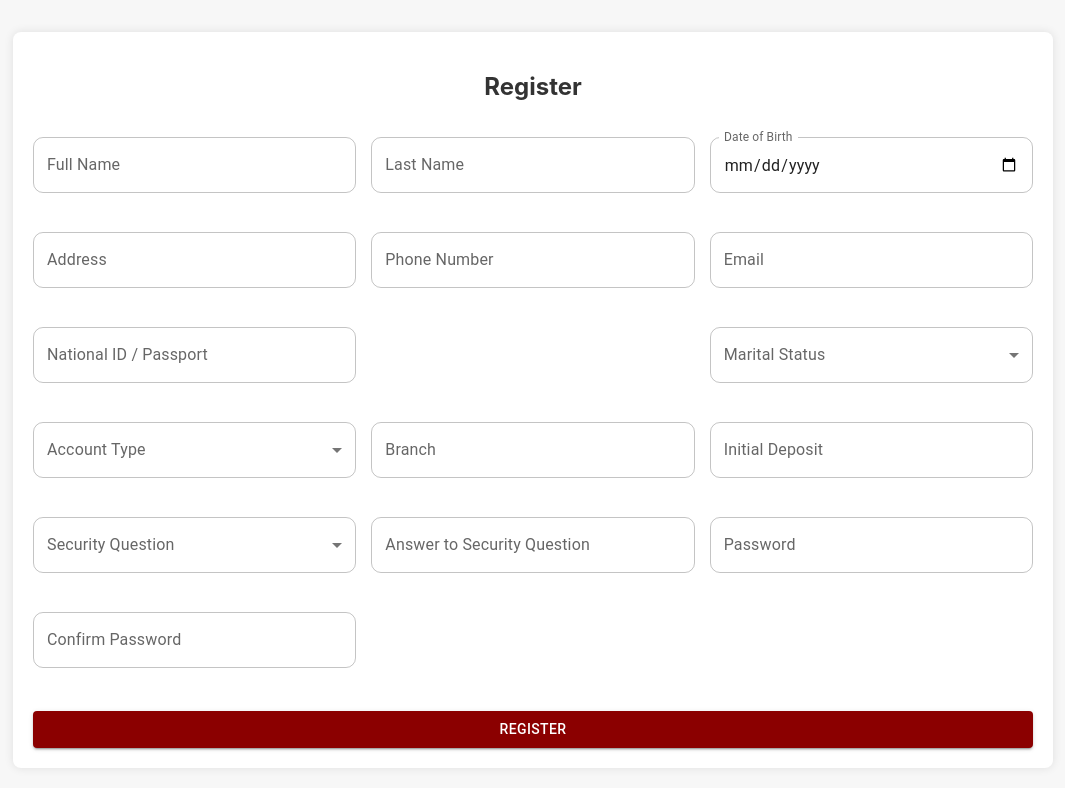
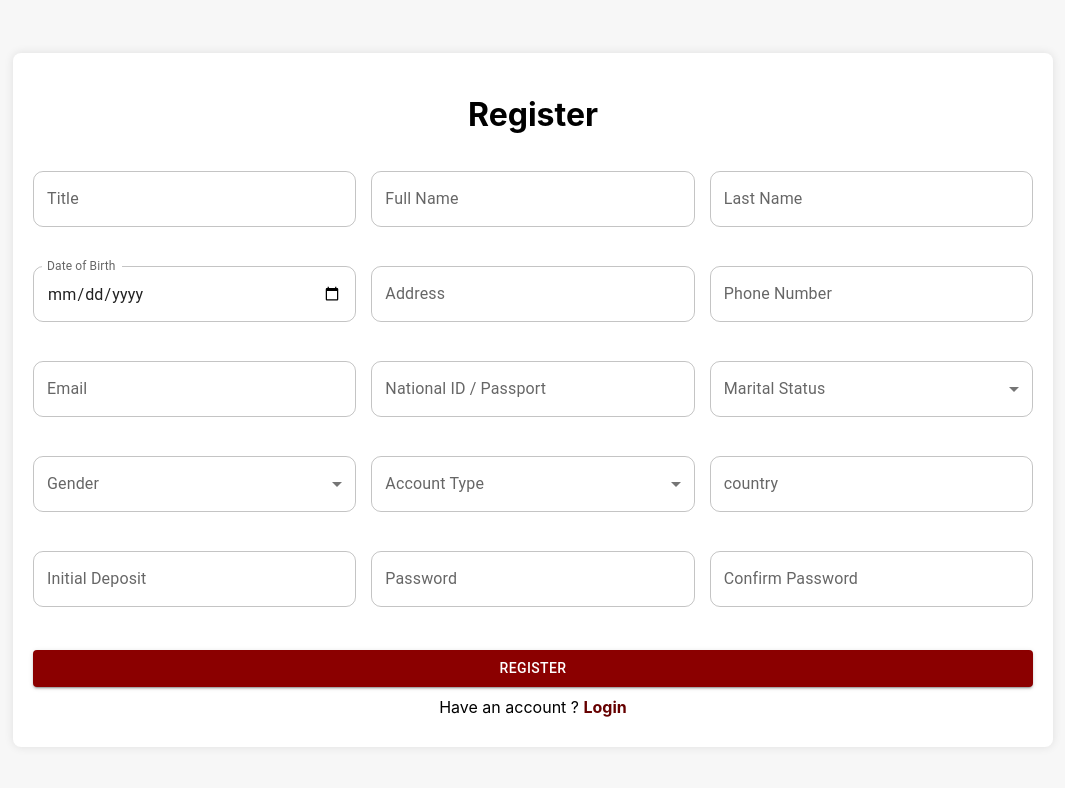
Before and after one commit to BankManagementSystemTechHive/banking-management, a React (Create React App) app: page /register in a window 1280 px wide. Shown: the top 788 px of the page, without its empty margins (107-1172 px from the left). Built offline with nearby package versions, Linux system fonts and the light colour scheme.

Commit message:
the register fields are all there and style

```diff
--- a/src/pages/Login.css
+++ b/src/pages/Login.css
@@ -66,7 +66,12 @@
   }
   span{
     color:#660000;
+    font-weight: bold;
+
   }
   .registerField{
 padding: 10px;
   }
+  a{
+    text-decoration: none;
+  }
--- a/src/pages/Login.jsx
+++ b/src/pages/Login.jsx
@@ -23,7 +23,7 @@ function Login() {
   return (
     <div className="login-container">
       <div className="login-form">
-        <h2>Login</h2>
+        <h1>Login</h1>
         <form noValidate autoComplete="off" onSubmit={handleSubmit}>
           <TextField
             label="Email"
--- a/src/pages/Register.css
+++ b/src/pages/Register.css
@@ -51,3 +51,15 @@
       background-color: #c62828;
     }
   }
+
+    span{
+      color:#660000;
+      font-weight: bold;
+
+    }
+    .backtologin{
+      padding: 10px;
+        }
+        a{
+          text-decoration: none;
+        }
--- a/src/pages/Register.jsx
+++ b/src/pages/Register.jsx
@@ -4,6 +4,7 @@ import { TextField, Button, MenuItem, Select, InputLabel, FormControl } from '@m
 import axios from 'axios';
 
 function Register() {
+  const[title, setTitle] =useState('');
   const [fullName, setFullName] = useState('');
   const [lastName, setLastName] = useState('')
   const [dob, setDob] = useState('');
@@ -12,8 +13,9 @@ function Register() {
   const [email, setEmail] = useState('');
   const [nationalId, setNationalId] = useState('');
   const [maritalStatus, setMaritalStatus] = useState('');
+  const [gender, setGender] = useState('');
   const [accountType, setAccountType] = useState('');
-  const [branch, setBranch] = useState('');
+  const [country, setCountry] = useState('');
   const [initialDeposit, setInitialDeposit] = useState('');
   const [securityQuestion, setSecurityQuestion] = useState('');
   const [securityAnswer, setSecurityAnswer] = useState('');
@@ -26,6 +28,7 @@ function Register() {
     const errors = {};
 
     // Required fields validation
+    if(!title) errors.title ="Title is required "
     if (!fullName) errors.fullName = 'Full name is required';
     if(!lastName) errors.lastName = 'Last name is required'
     if (!dob) errors.dob = 'Date of birth is required';
@@ -34,8 +37,9 @@ function Register() {
     if (!email) errors.email = 'Email is required';
     if (!nationalId) errors.nationalId = 'National ID is required';
     if(!maritalStatus) errors.maritalStatus = 'Marital Status is required'
+    if(!gender) errors.gender ="Gender is required"
     if (!accountType) errors.accountType = 'Account type is required';
-    if (!branch) errors.branch = 'Branch is required';
+    if (!country) errors.country = 'Country is required';
     if (!securityQuestion) errors.securityQuestion = 'Security question is required';
     if (!securityAnswer) errors.securityAnswer = 'Security answer is required';
     if (!password) errors.password = 'Password is required';
@@ -77,6 +81,7 @@ function Register() {
 
     try {
       const response = await axios.post('http://localhost:8080/api/auth/register', {
+        title,
         fullName,
         lastName,
         dob,
@@ -85,8 +90,9 @@ function Register() {
         email,
         nationalId,
         maritalStatus,
+        gender,
         accountType,
-        branch,
+        country,
         initialDeposit,
         securityQuestion,
         securityAnswer,
@@ -101,11 +107,23 @@ function Register() {
   return (
     <div className="register-container">
       <div className="register-form">
-        <h2>Register</h2>
+        <h1>Register</h1>
         <form noValidate autoComplete="off" onSubmit={handleSubmit}>
 
           {/* Personal Information */}
           <div className="form-row">
+
+          <TextField
+              label="Title"
+              variant="outlined"
+              fullWidth
+              margin="normal"
+              value={title}
+              onChange={(e) => setTitle(e.target.value)}
+              error={!!errors.title}
+              helperText={errors.title}
+            />
+
             <TextField
               label="Full Name"
               variant="outlined"
@@ -127,7 +145,12 @@ function Register() {
               helperText={errors.lastName}
             />
 
-            <TextField
+
+              </div>
+
+             <div className="form-row">
+
+             <TextField
               label="Date of Birth"
               type="date"
               variant="outlined"
@@ -141,9 +164,7 @@ function Register() {
               error={!!errors.dob}
               helperText={errors.dob}
             />
-              </div>
 
-             <div className="form-row">
             <TextField
               label="Address"
               variant="outlined"
@@ -155,8 +176,6 @@ function Register() {
               helperText={errors.address}
             />
 
-
-
             <TextField
               label="Phone Number"
               variant="outlined"
@@ -167,6 +186,10 @@ function Register() {
               error={!!errors.phone}
               helperText={errors.phone}
             />
+
+            </div>
+
+            <div className="form-row">
             <TextField
               label="Email"
               variant="outlined"
@@ -177,8 +200,7 @@ function Register() {
               error={!!errors.email}
               helperText={errors.email}
             />
-            </div>
-            <div className="form-row">
+
             <TextField
               label="National ID / Passport"
               variant="outlined"
@@ -208,6 +230,18 @@ function Register() {
 
           {/* Account Information */}
           <div className="form-row">
+          <FormControl fullWidth margin="normal" error={!!errors.gender}>
+              <InputLabel>Gender</InputLabel>
+              <Select
+                label="Gender"
+                value={gender}
+                onChange={(e) => setGender(e.target.value)}
+              >
+                <MenuItem value="male">Male</MenuItem>
+                <MenuItem value="female">Female</MenuItem>
+              </Select>
+            </FormControl>
+
             <FormControl fullWidth margin="normal" error={!!errors.accountType}>
               <InputLabel>Account Type</InputLabel>
               <Select
@@ -220,16 +254,21 @@ function Register() {
               </Select>
             </FormControl>
             <TextField
-              label="Branch"
+              label="country"
               variant="outlined"
               fullWidth
               margin="normal"
-              value={branch}
-              onChange={(e) => setBranch(e.target.value)}
-              error={!!errors.branch}
-              helperText={errors.branch}
+              value={country}
+              onChange={(e) => setCountry(e.target.value)}
+              error={!!errors.country}
+              helperText={errors.country}
             />
-            <TextField
+
+          </div>
+
+          {/* Security Information */}
+          <div className="form-row">
+          <TextField
               label="Initial Deposit"
               variant="outlined"
               fullWidth
@@ -238,31 +277,7 @@ function Register() {
               onChange={(e) => setInitialDeposit(e.target.value)}
               type="number"
             />
-          </div>
 
-          {/* Security Information */}
-          <div className="form-row">
-            <FormControl fullWidth margin="normal" error={!!errors.securityQuestion}>
-              <InputLabel>Security Question</InputLabel>
-              <Select
-                label="Security Question"
-                value={securityQuestion}
-                onChange={(e) => setSecurityQuestion(e.target.value)}
-              >
-                <MenuItem value="mothers_maiden_name">What is your mother's maiden name?</MenuItem>
-                <MenuItem value="first_pet">What was the name of your first pet?</MenuItem>
-              </Select>
-            </FormControl>
-            <TextField
-              label="Answer to Security Question"
-              variant="outlined"
-              fullWidth
-              margin="normal"
-              value={securityAnswer}
-              onChange={(e) => setSecurityAnswer(e.target.value)}
-              error={!!errors.securityAnswer}
-              helperText={errors.securityAnswer}
-            />
             <TextField
               label="Password"
               variant="outlined"
@@ -274,10 +289,7 @@ function Register() {
               error={!!errors.password}
               helperText={errors.password}
             />
-          </div>
-
-          <div className="form-row">
-            <TextField
+               <TextField
               label="Confirm Password"
               variant="outlined"
               type="password"
@@ -290,11 +302,13 @@ function Register() {
             />
           </div>
 
+
           {/* Submit Button */}
           <Button type="submit" variant="contained" color="primary" fullWidth disabled={Object.keys(errors).length > 0}>
             Register
           </Button>
         </form>
+        <div className="backtologin">Have an account ? <a href="/"><span>Login</span></a></div>
       </div>
     </div>
   );
```
